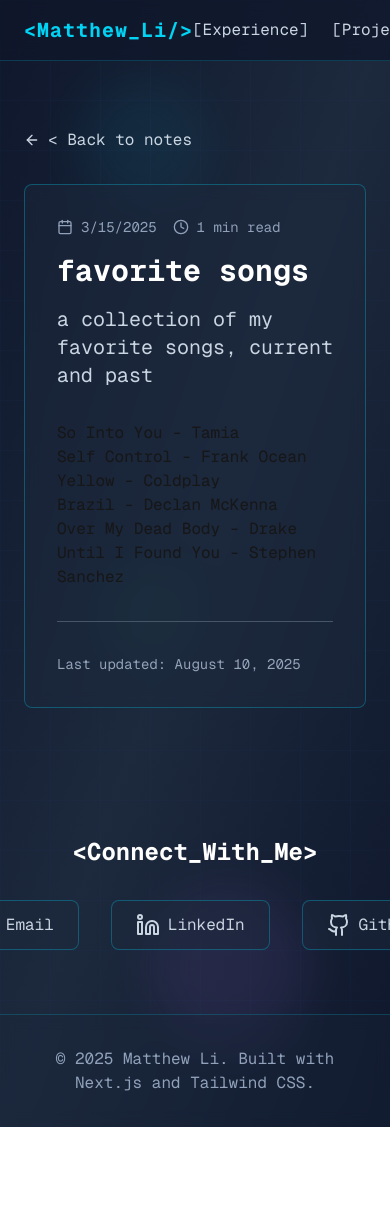
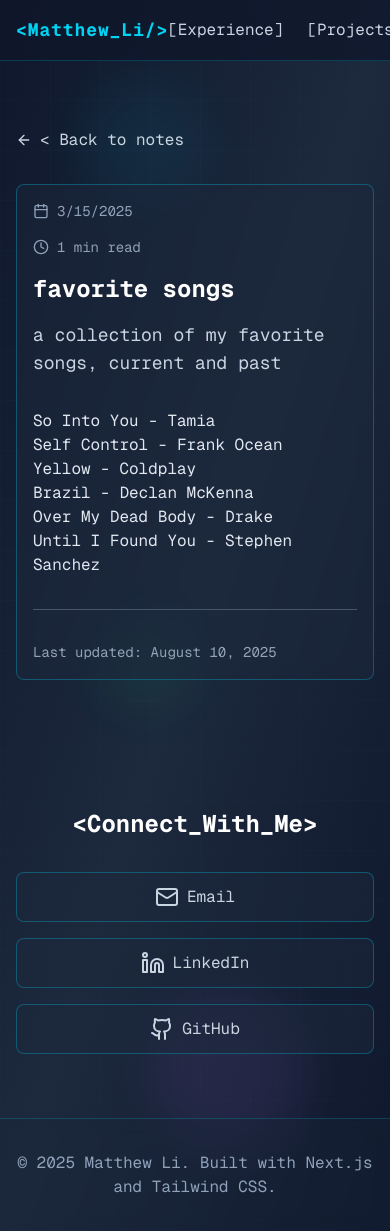
Before and after one commit to matthewli10/personalSite, a Next.js app: page /notes/favorite-songs in a window 390 px wide. Before the commit the page ends 1127 px from the top, so only its background shows below. Built offline with nearby package versions, Linux system fonts and the light colour scheme.

Commit message:
fix font color issue

```diff
--- a/src/app/notes/[slug]/page.tsx
+++ b/src/app/notes/[slug]/page.tsx
@@ -1,5 +1,8 @@
+"use client";
+
 import Link from "next/link";
-import { ArrowLeft, Calendar, Clock, Github, Linkedin, Mail } from "lucide-react";
+import { ArrowLeft, Calendar, Clock, Github, Linkedin, Mail, Menu, X } from "lucide-react";
+import { useState } from "react";
 
 // This would typically come from a database or CMS
 const getNoteBySlug = (slug: string) => {
@@ -8,12 +11,12 @@
       title: "favorite songs",
       excerpt: "a collection of my favorite songs, current and past",
       content: `
-        <p>So Into You - Tamia</p>
-        <p>Self Control - Frank Ocean</p>
-        <p>Yellow - Coldplay</p>
-        <p>Brazil - Declan McKenna</p>
-        <p>Over My Dead Body - Drake</p>
-        <p>Until I Found You - Stephen Sanchez</p>
+        <p class="text-slate-200">So Into You - Tamia</p>
+        <p class="text-slate-200">Self Control - Frank Ocean</p>
+        <p class="text-slate-200">Yellow - Coldplay</p>
+        <p class="text-slate-200">Brazil - Declan McKenna</p>
+        <p class="text-slate-200">Over My Dead Body - Drake</p>
+        <p class="text-slate-200">Until I Found You - Stephen Sanchez</p>
 
         <hr style="margin: 2rem 0; border: none; border-top: 1px solid #475569;">
         <p style="font-size: 0.875rem; color: #94a3b8; margin: 0;">Last updated: August 10, 2025</p>
@@ -27,37 +30,37 @@
       title: "what i learned from my internships",
       excerpt: "key takeaways and lessons learned",
       content: `
-        <p style="margin-bottom: 0.8rem;">over the past few years, i&apos;ve had the opportunity to intern at AMD, Tesla, and Genentech. each experience
+        <p class="text-slate-200" style="margin-bottom: 0.8rem;">over the past few years, i&apos;ve had the opportunity to intern at AMD, Tesla, and Genentech. each experience
         was unique, not just tehcnically, but also in the work culture, expectations, and ways teams operated.</p>
 
-        <p style="margin-bottom: 0.8rem;">one of the biggest lessons i learned is that soft skills are just as important as technical skills.
-        clear communication, collaboration, and adaptability. writing clean code or designing scalable systems
+        <p class="text-slate-200" style="margin-bottom: 0.8rem;">one of the biggest lessons i learned is that soft skills are just as important as technical skills.
+        clear communication, collaboration, and adaptability. writing clean clode or designing scalable systems
         will always be core to the job, but the ability to adapt to a team&apos;s culture can determine how quickly you ramp up and how effectively
         you deliver.</p>
 
-        <p style="margin-bottom: 0.8rem;">at both AMD and Tesla, the environment was fast-paced, iterative, and sometimes chaotic. i often
+        <p class="text-slate-200" style="margin-bottom: 0.8rem;">at both AMD and Tesla, the environment was fast-paced, iterative, and sometimes chaotic. i often
         had to figure things out with minimal guidance. adapting meant changing now only how i worked, but how i communicated.</p>
 
-        <p style="margin-bottom: 0.8rem;">that leads into another key takeaway—you have to keep reaching out to move your project forward.
+        <p class="text-slate-200" style="margin-bottom: 0.8rem;">that leads into another key takeaway—you have to keep reaching out to move your project forward.
         waiting for information to come to you can stall progress. i learned that persitence (without being pushy) is essential. often,
         the difference between being blocked for a week versus an afternoon was a single message or meeting.</p>
 
-        <p style="margin-bottom: 0.8rem;">i also learned the importance of context switching and prioritization. in my experiences,
+        <p class="text-slate-200" style="margin-bottom: 0.8rem;">i also learned the importance of context switching and prioritization. in my experiences,
         i&apos;ve juggled multiple sub-projects, each with different stakeholders and deadlines. being able to keep long-term goals in focus, was
         a skill i had to acvitely develop.</p>
 
-        <p style="margin-bottom: 0.8rem;">finally, building relationships matter. taking time to connect with teammates, fellow interns-whether
+        <p class="text-slate-200" style="margin-bottom: 0.8rem;">finally, building relationships matter. taking time to connect with teammates, fellow interns-whether
         through technical discussions, casual chats, or team events-built trust and made collaboration smoother. People are more willing
         to help and share knowledge when you&apos;ve built a genuine connection, and these relationships often extend beyond the internship, expanding
         your professional network and opening doors to future opportunities.</p>
 
-        <p style="margin-bottom: 0.8rem;">every company will have its own culture, pace, and processes. the commond thread is that
+        <p class="text-slate-200" style="margin-bottom: 0.8rem;">every company will have its own culture, pace, and processes. the commond thread is that
         success depends not just on what you can build, but on how you navigate the people, systems, and environment around you.</p>
 
         <hr style="margin: 2rem 0; border: none; border-top: 1px solid #475569;">
         <p style="font-size: 0.875rem; color: #94a3b8; margin: 0;">Last updated: August 11, 2025</p>
       `,
-      date: "2025-08-9",
+      date: "2025-08-12",
       readTime: "3 min read",
       slug: "what-i-learned-from-my-internships",
       featured: true
@@ -74,7 +77,7 @@
   if (!note) {
     return (
       <div className="min-h-screen bg-gradient-to-br from-slate-900 via-slate-800 to-slate-900 relative overflow-hidden">
-        <div className="pt-32 pb-16 px-6 relative">
+        <div className="pt-32 pb-16 px-4 md:px-6 relative">
           <div className="max-w-4xl mx-auto text-center">
             <h1 className="text-4xl font-bold text-white mb-6 font-mono">Note Not Found</h1>
             <p className="text-slate-300 mb-8 font-mono">The note you&apos;re looking for doesn&apos;t exist.</p>
@@ -103,9 +106,9 @@
 
       {/* Navigation */}
       <nav className="fixed top-0 w-full bg-slate-900/80 backdrop-blur-md border-b border-cyan-400/20 z-50">
-        <div className="max-w-4xl mx-auto px-6 py-4">
+        <div className="max-w-4xl mx-auto px-4 md:px-6 py-4">
           <div className="flex items-center justify-between">
-            <Link href="/" className="text-xl font-bold text-cyan-400 font-mono tracking-wider">
+            <Link href="/" className="text-lg md:text-xl font-bold text-cyan-400 font-mono tracking-wider">
               &lt;Matthew_Li/&gt;
             </Link>
             <div className="flex items-center space-x-6">
@@ -124,7 +127,7 @@
       </nav>
 
       {/* Article Content */}
-      <section className="pt-32 pb-16 px-6 relative">
+      <section className="pt-32 pb-16 px-4 md:px-6 relative">
         <div className="max-w-4xl mx-auto relative z-10">
           <Link
             href="/notes"
@@ -134,10 +137,10 @@
             &lt; Back to notes
           </Link>
 
-          <article className="bg-slate-800/50 backdrop-blur-sm rounded-lg p-8 border border-cyan-400/30">
+          <article className="bg-slate-800/50 backdrop-blur-sm rounded-lg p-4 md:p-8 border border-cyan-400/30">
             {/* Article Header */}
             <header className="mb-8">
-              <div className="flex items-center gap-4 mb-4 text-sm text-slate-400 font-mono">
+              <div className="flex flex-col sm:flex-row items-start sm:items-center gap-4 mb-4 text-sm text-slate-400 font-mono">
                 <div className="flex items-center gap-2">
                   <Calendar className="w-4 h-4" />
                   <span>{new Date(note.date).toLocaleDateString()}</span>
@@ -148,18 +151,18 @@
                 </div>
               </div>
 
-              <h1 className="text-3xl md:text-4xl font-bold text-white mb-4 font-mono">
+              <h1 className="text-2xl md:text-3xl lg:text-4xl font-bold text-white mb-4 font-mono">
                 {note.title}
               </h1>
 
-              <p className="text-xl text-slate-300 font-mono">
+              <p className="text-lg md:text-xl text-slate-300 font-mono">
                 {note.excerpt}
               </p>
             </header>
 
             {/* Article Content */}
             <div
-              className="prose prose-invert prose-cyan max-w-none font-mono"
+              className="prose prose-invert prose-cyan max-w-none font-mono [&_p]:text-slate-200 [&_h1]:text-white [&_h2]:text-white [&_h3]:text-white [&_h4]:text-white [&_h5]:text-white [&_h6]:text-white [&_li]:text-slate-200 [&_ul]:text-slate-200 [&_ol]:text-slate-200"
               dangerouslySetInnerHTML={{ __html: note.content }}
             />
           </article>
@@ -167,15 +170,15 @@
       </section>
 
       {/* Social Links Section */}
-      <section className="py-16 px-6 relative">
+      <section className="py-16 px-4 md:px-6 relative">
         <div className="max-w-4xl mx-auto text-center">
           <h2 className="text-2xl font-bold text-white mb-8 font-mono">
             &lt;Connect_With_Me&gt;
           </h2>
-          <div className="flex justify-center items-center gap-8">
+          <div className="flex flex-col sm:flex-row justify-center items-center gap-4 sm:gap-8">
             <a
               href="mailto:matthewli.rt@gmail.com"
-              className="group flex items-center gap-2 bg-slate-800/50 px-6 py-3 rounded-lg text-slate-300 hover:text-cyan-400 transition-all duration-300 border border-cyan-400/30 hover:border-cyan-400/60 hover:shadow-lg hover:shadow-cyan-500/25"
+              className="w-full sm:w-auto group flex items-center justify-center gap-2 bg-slate-800/50 px-6 py-3 rounded-lg text-slate-300 hover:text-cyan-400 transition-all duration-300 border border-cyan-400/30 hover:border-cyan-400/60 hover:shadow-lg hover:shadow-cyan-500/25"
             >
               <Mail className="w-6 h-6 group-hover:scale-110 transition-transform" />
               <span className="font-mono">Email</span>
@@ -184,7 +187,7 @@
               href="https://linkedin.com/in/matthewli15"
               target="_blank"
               rel="noopener noreferrer"
-              className="group flex items-center gap-2 bg-slate-800/50 px-6 py-3 rounded-lg text-slate-300 hover:text-cyan-400 transition-all duration-300 border border-cyan-400/30 hover:border-cyan-400/60 hover:shadow-lg hover:shadow-cyan-500/25"
+              className="w-full sm:w-auto group flex items-center justify-center gap-2 bg-slate-800/50 px-6 py-3 rounded-lg text-slate-300 hover:text-cyan-400 transition-all duration-300 border border-cyan-400/30 hover:border-cyan-400/60 hover:shadow-lg hover:shadow-cyan-500/25"
             >
               <Linkedin className="w-6 h-6 group-hover:scale-110 transition-transform" />
               <span className="font-mono">LinkedIn</span>
@@ -193,7 +196,7 @@
               href="https://github.com/matthewli10"
               target="_blank"
               rel="noopener noreferrer"
-              className="group flex items-center gap-2 bg-slate-800/50 px-6 py-3 rounded-lg text-slate-300 hover:text-cyan-400 transition-all duration-300 border border-cyan-400/30 hover:border-cyan-400/60 hover:shadow-lg hover:shadow-cyan-500/25"
+              className="w-full sm:w-auto group flex items-center justify-center gap-2 bg-slate-800/50 px-6 py-3 rounded-lg text-slate-300 hover:text-cyan-400 transition-all duration-300 border border-cyan-400/30 hover:border-cyan-400/60 hover:shadow-lg hover:shadow-cyan-500/25"
             >
               <Github className="w-6 h-6 group-hover:scale-110 transition-transform" />
               <span className="font-mono">GitHub</span>
@@ -203,7 +206,7 @@
       </section>
 
       {/* Footer */}
-      <footer className="py-8 px-6 border-t border-cyan-400/20 bg-slate-800/30 backdrop-blur-sm">
+      <footer className="py-8 px-4 md:px-6 border-t border-cyan-400/20 bg-slate-800/30 backdrop-blur-sm">
         <div className="max-w-4xl mx-auto text-center text-slate-400 font-mono">
           <p>&copy; 2025 Matthew Li. Built with Next.js and Tailwind CSS.</p>
         </div>
```
